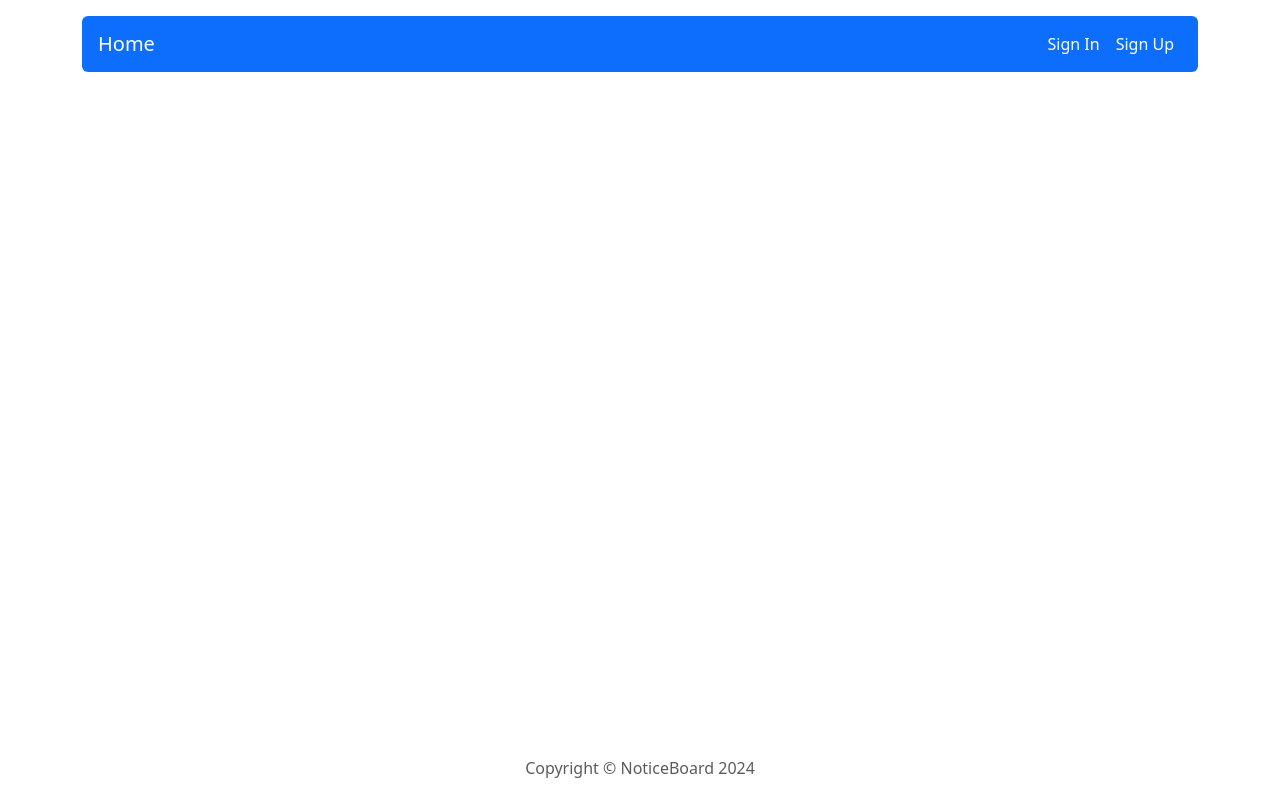
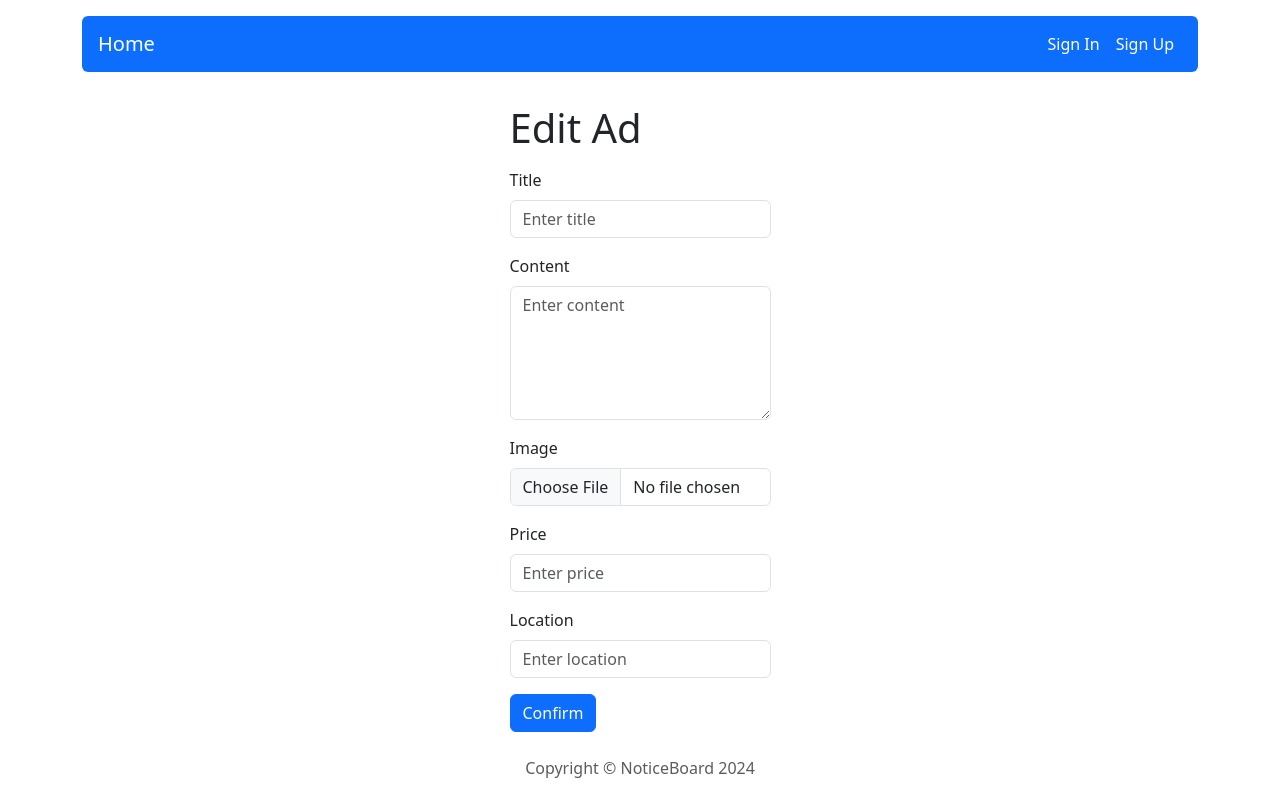
Before and after one commit to slawomirtoporek/noticeBoardApp, a React (Create React App) app in the folder client/: page /ad/edit/1 in a window 1280 px wide. Built offline with nearby package versions, Linux system fonts and the light colour scheme; no server answers.

Commit message:
Add the EditAd component

```diff
--- a/client/src/components/pages/EditAd/EditAd.js
+++ b/client/src/components/pages/EditAd/EditAd.js
@@ -1,6 +1,56 @@
+import { useEffect } from 'react';
+import { useDispatch, useSelector } from 'react-redux';
+import { useNavigate, useParams } from 'react-router-dom';
+import { Row, Col } from 'react-bootstrap';
+import AdForm from '../../features/AdForm/AdForm';
+import { getUser } from '../../../redux/usersRedux';
+import { editAdRequest, fetchAds, getAdById } from '../../../redux/adsRedux';
+
 const EditAd = () => {
+
+  const { id } = useParams();
+  const dispatch = useDispatch();
+  const navigate = useNavigate();
+  const user = useSelector(getUser);
+  const dataAd = useSelector((state) => getAdById(state, id));
+
+  const handleSubmit = (ad) => {
+    const formData = new FormData();
+    formData.append("title", ad.title);
+    formData.append("content", ad.content);
+    formData.append("publicationDate", ad.publicationDate);
+    formData.append("price", ad.price);
+    if (ad.image) {
+      formData.append("image", ad.image);
+    };
+    formData.append("location", ad.location);
+
+    dispatch(editAdRequest(formData, id));
+
+    navigate("/");
+  };
+
+  useEffect(() => {
+
+    // if (!user || dataAd.user._id !== user.id) {
+    //   navigate("/");
+    // };
+
+    if (dataAd && Object.keys(dataAd).length === 0) {
+      navigate("/");
+    };
+
+    if (!dataAd || (dataAd && Object.keys(dataAd).length === 0)) {
+      dispatch(fetchAds());
+    };
+  }, [dataAd, dispatch, navigate, user]);
   return(
-    <></>
+    <Row>
+        <Col className="col-12 col-sm-3 mx-auto">
+          <h1 className="my-3">Edit Ad</h1>
+          <AdForm action={handleSubmit} {...dataAd} />
+        </Col>
+    </Row>
   );
 };
 
--- a/client/src/redux/adsRedux.js
+++ b/client/src/redux/adsRedux.js
@@ -2,6 +2,10 @@ import { API_URL } from "../config";
 
 /* ACTIONS */
 export const getUser = (state) => state.user ? state.user.data : null;
+export const getAdById = ({ ads }, id) =>
+  ads && Array.isArray(ads.data)
+  ? ads.data.find((ad) => ad._id === id)
+  : null;
 
 // action name creator
 const reducerName = 'ads';
@@ -9,10 +13,12 @@ const createActionName = name => `app/${reducerName}/${name}`;
 
 export const LOAD_ADS = createActionName("LOAD_ADS");
 export const ADD_AD = createActionName("ADD_AD");
+export const EDIT_AD = createActionName("EDIT_AD");
 export const ERROR = createActionName("ERROR");
 
 export const loadAds = (payload) => ({ type: LOAD_ADS, payload });
 export const addAd = (payload) => ({ type: ADD_AD, payload });
+export const editAd = (payload) => ({ type: EDIT_AD, payload });
 export const setError = (payload) => ({ type: ERROR, payload });
 
 /* THUNKS */
@@ -59,6 +65,27 @@ export const addAdRequest = (ad) => async (dispatch) => {
   }
 };
 
+export const editAdRequest = (ad, id) => async (dispatch) => {
+
+  const options = {
+    method: 'PUT',
+    body: ad
+  };
+
+  try {
+    const response = await fetch(`${API_URL}/api/ads/${id}`, options);
+    if (response.ok) {
+      dispatch(fetchAds());
+    } else {
+      const errorData = await response.json();
+      dispatch(setError(errorData.message || 'Failed to update ad'));
+    }
+  } catch (e) {
+    dispatch(setError(e.message));
+  }
+};
+
+
 /* REDUCER */
 
 const initialState = {
@@ -70,6 +97,8 @@ const adsReducer = (statePart = initialState, action) => {
   switch (action.type) {
     case ADD_AD:
       return { ...statePart, data: [...statePart.data, action.payload], error: null };
+    case EDIT_AD:
+      return { ...statePart, data: statePart.data.map(ad => ad._id === action.payload._id ? action.payload : ad)};
     case LOAD_ADS:
       return { ...statePart, data: action.payload, error: null };
     case ERROR:
```
